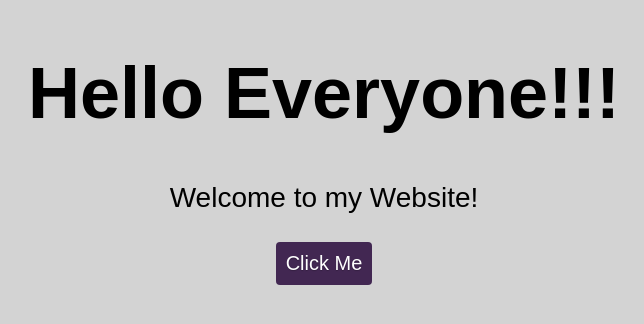
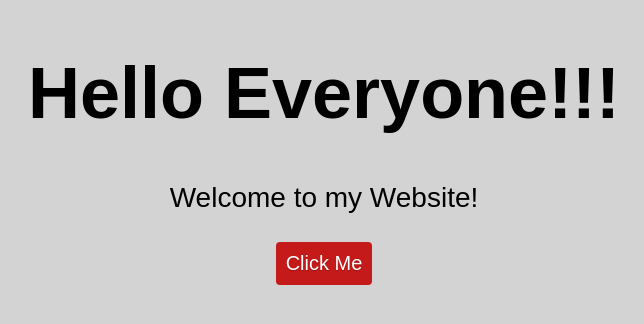
Before and after one commit to alpu84/My-First-Site, a plain HTML site: page index.html in a window 1280 px wide. Shown: the part 224-548 px from the top of the page, without its empty margins (316-960 px from the left). Drawn offline with Linux system fonts and the light colour scheme.

Commit message:
First commit

```diff
--- a/styles.css
+++ b/styles.css
@@ -23,7 +23,7 @@ body {
       border-radius: 4px;
       border: none;
       text-shadow: 0 1px 1px rgba(0, 0, 0, 0.2);
-      background: rgb(66, 39, 82);
+      background: rgb(197, 26, 26);
       padding: 10px;
       outline: none;
       cursor: pointer;
```
